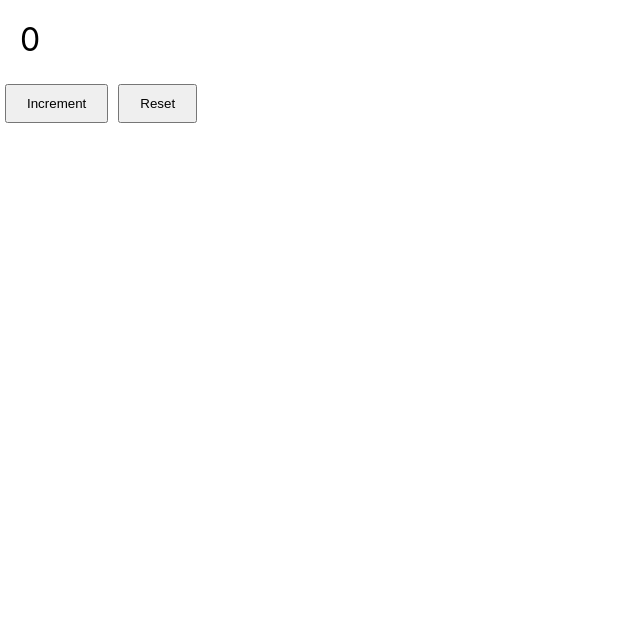
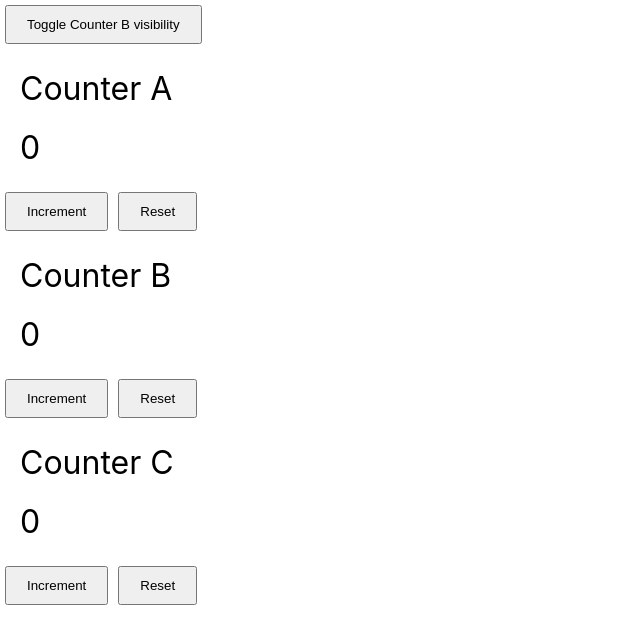
Before and after one commit to ishu9bansal/react-counter, a React (Create React App) app: page / in a window 1280 px wide. Shown: the top 644 px of the page, without its empty margins (0-640 px from the left). Built offline with nearby package versions, Linux system fonts and the light colour scheme.

Commit message:
show filtered counters

```diff
--- a/src/App.js
+++ b/src/App.js
@@ -1,9 +1,23 @@
-import React from 'react';
+import React, { useState } from 'react';
 import './App.css';
 import Counter from './components/Counter';
 
+const counterList = [
+  {id: 'A', name: "Counter A"},
+  {id: 'B', name: "Counter B"},
+  {id: 'C', name: "Counter C"},
+];
+
 function App() {
-  return <Counter/>;
+  const [showB, setShowB] = useState(true);
+  const handleToggle = () => setShowB(val => !val);
+  const filteredList = counterList.filter((value, ind) => {
+    return ind !== 1 || showB;
+  });
+  return <>
+    <button onClick={handleToggle}>Toggle Counter B visibility</button>
+    {filteredList.map(obj => <Counter name={obj.name} key={obj.id} />)}
+  </>;
 }
 
 export default App;
```
